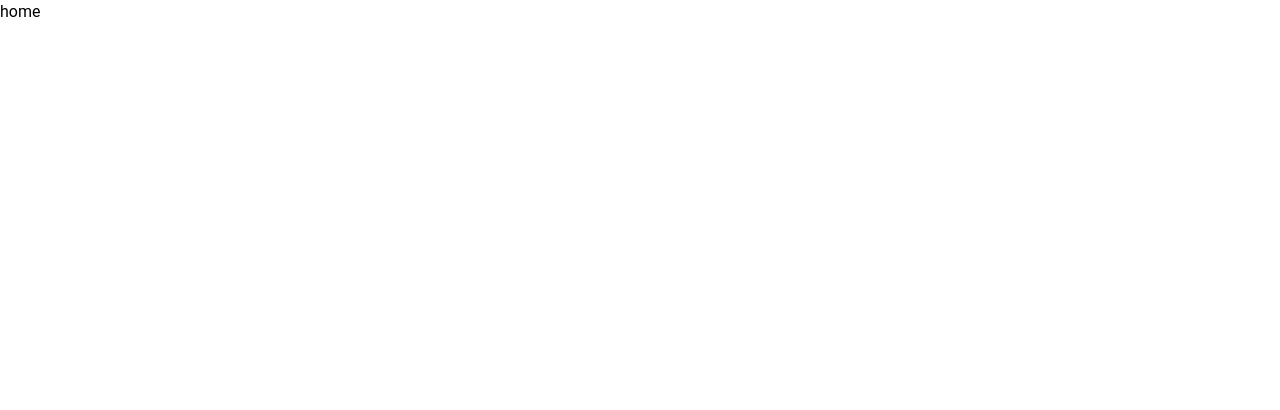
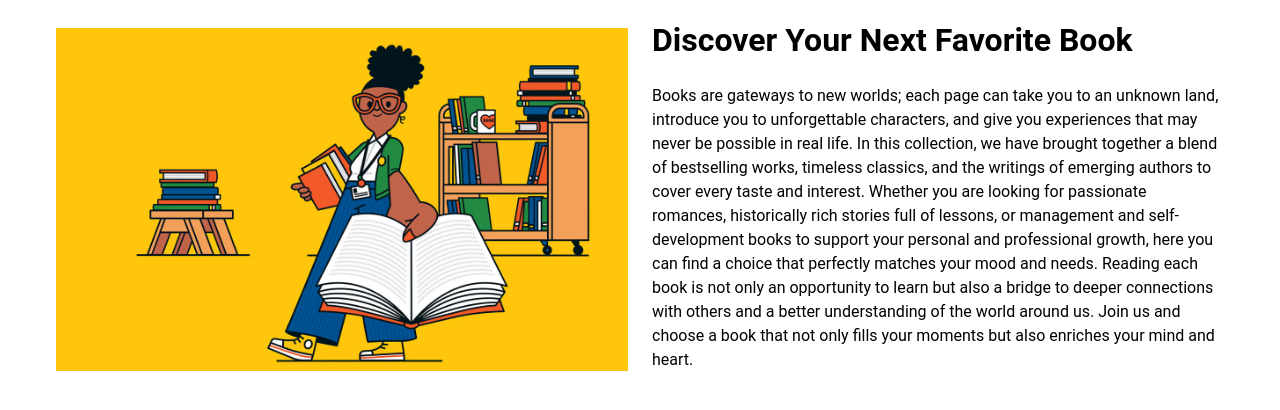
Before and after one commit to vidamohammadi/mana-maham-project, a Vue app: page /home in a window 1280 px wide. Shown: the top 410 px of the page. Built offline with nearby package versions, Linux system fonts and the light colour scheme.

Commit message:
add: create header and add to home page

```diff
--- /dev/null
+++ b/src/components/Header.vue
@@ -0,0 +1,33 @@
+<template>
+<v-row>
+  <v-col cols="12" md="6" class="mt-3">
+    <v-img :src="headerStore.header.imageUrl" />
+   </v-col>
+  <v-col cols="12" md="6">
+    <h1 class="mb-5">
+      {{headerStore.header.title}}
+    </h1>
+    <p>
+      {{headerStore.header.description}}
+    </p>
+  </v-col>
+</v-row>
+</template>
+
+<script setup>
+import { onMounted } from "vue";
+import { useHeaderStore } from "../stores/header.js";
+import header from "../data/header.json";
+
+const headerStore = useHeaderStore();
+
+onMounted(() => {
+  headerStore.setHeader(header);
+  console.log("Section Items:", headerStore.header);
+});
+</script>
+
+
+<style scoped>
+
+</style>
--- a/src/components/Home.vue
+++ b/src/components/Home.vue
@@ -1,12 +1,15 @@
 <template>
-<div>
-  home
-</div>
+<v-container >
+  <Header />
+</v-container>
 </template>
 
 <script>
+import Header from "./Header.vue";
+
 export default {
-  name: "Home"
+  name: "Home",
+  components: {Header}
 }
 </script>
 
--- a/src/data/header.json
+++ b/src/data/header.json
@@ -1,5 +1,7 @@
-[{
+{
   "imageUrl" : "../public/img/header.png",
   "title": "Discover Your Next Favorite Book",
-  "description": "Explore our curated collection of bestselling and classic books. Find stories that inspire, educate, and entertain readers of all ages."
-}]
+  "description":
+"Books are gateways to new worlds; each page can take you to an unknown land, introduce you to unforgettable characters, and give you experiences that may never be possible in real life. In this collection, we have brought together a blend of bestselling works, timeless classics, and the writings of emerging authors to cover every taste and interest.\n\nWhether you are looking for passionate romances, historically rich stories full of lessons, or management and self-development books to support your personal and professional growth, here you can find a choice that perfectly matches your mood and needs. Reading each book is not only an opportunity to learn but also a bridge to deeper connections with others and a better understanding of the world around us.\n\nJoin us and choose a book that not only fills your moments but also enriches your mind and heart."
+
+}
```
